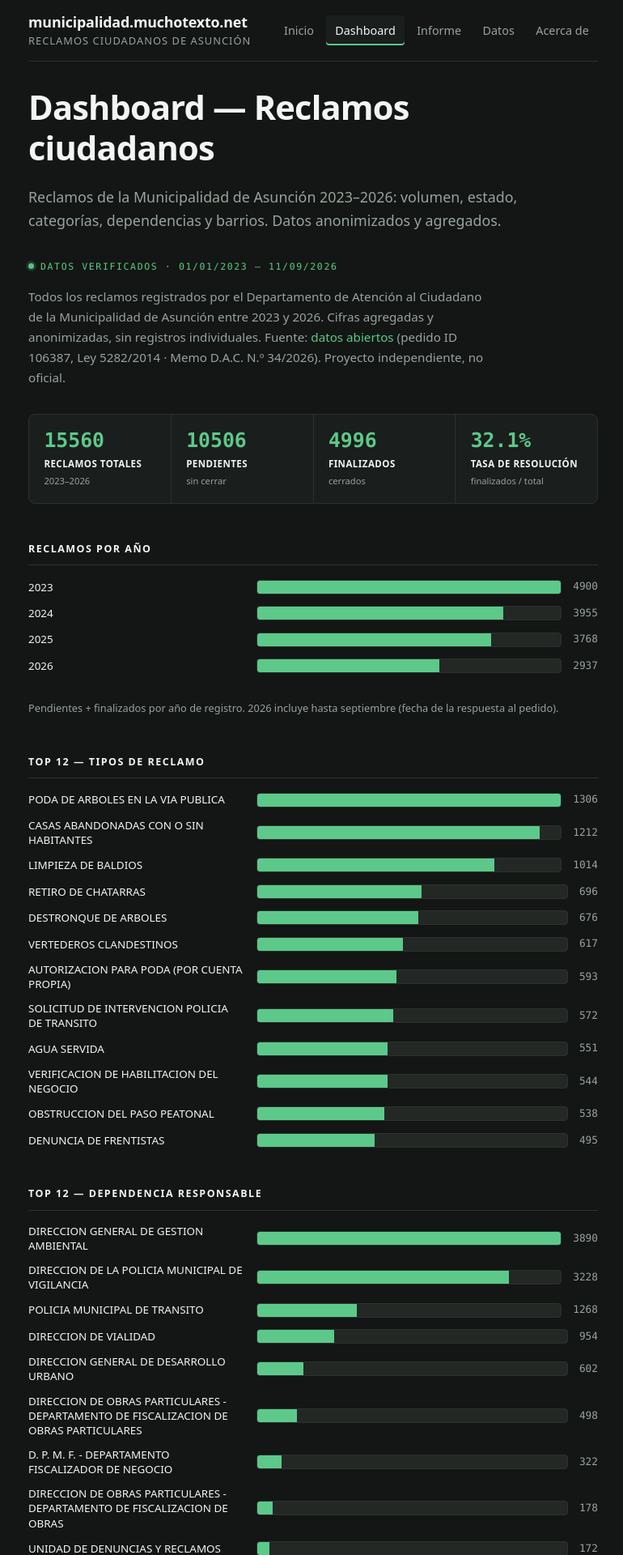
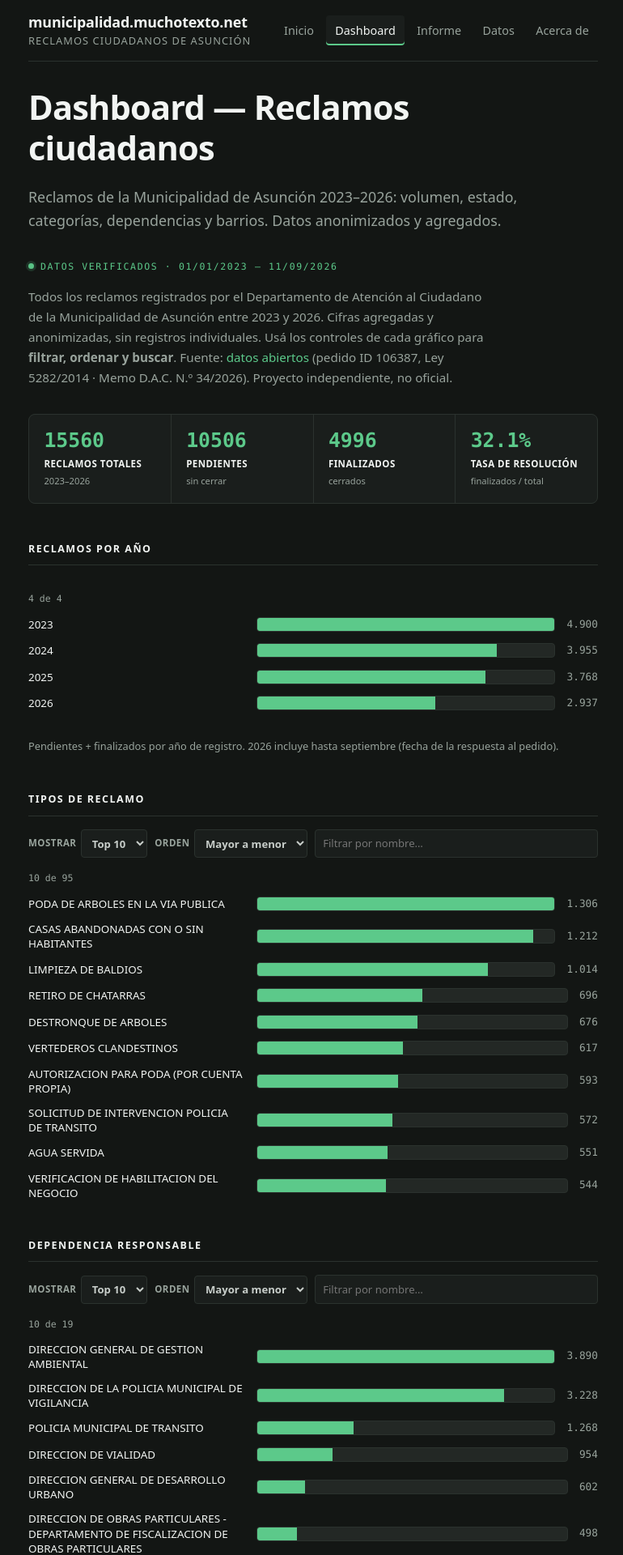
Before and after one commit to miravosqueinteresante/municipalidad, a Jekyll site: the page built from dashboard.markdown, in a window 1280 px wide. Shown: the top 1920 px of the page at 81% size, without its empty margins (253-1023 px from the left). Built offline with Jekyll 4.4.1, drawn with Linux system fonts in a browser that asks for light colours; some of the changed text lies outside the part shown.

Commit message:
feat(dashboard): interactivo real (filtros, busqueda, orden, top-N, tooltips) con JS vanilla

```diff
--- a/_sass/monophase/_components.scss
+++ b/_sass/monophase/_components.scss
@@ -316,6 +316,94 @@
   .dash-bar-value { grid-area: value; }
 }
 
+/* ── Dashboard interactivo: controles + tooltip ───────────────────── */
+
+.dash-controls {
+  display: flex;
+  flex-wrap: wrap;
+  align-items: center;
+  gap: 0.6rem;
+  margin-bottom: 1rem;
+}
+
+.dash-controls label {
+  display: inline-flex;
+  align-items: center;
+  gap: 0.35rem;
+  font-size: 0.72rem;
+  font-weight: 600;
+  text-transform: uppercase;
+  letter-spacing: 0.04em;
+  color: var(--text-color-light);
+}
+
+.dash-controls select,
+.dash-controls input {
+  font: inherit;
+  font-size: 0.82rem;
+  color: var(--body-color);
+  background: var(--surface-color);
+  border: 1px solid var(--border-color);
+  border-radius: var(--border-radius-sm);
+  padding: 0.4rem 0.55rem;
+}
+
+.dash-controls input {
+  min-width: 14rem;
+  flex: 1;
+  max-width: 22rem;
+}
+
+.dash-controls select:focus,
+.dash-controls input:focus {
+  outline: 2px solid var(--link-color);
+  outline-offset: 1px;
+}
+
+.dash-count {
+  font-family: var(--code-font-family);
+  font-size: 0.72rem;
+  color: var(--text-color-light);
+  margin-bottom: 0.75rem;
+}
+
+.dash-bar {
+  position: relative;
+}
+
+.dash-bar::after {
+  content: attr(data-tip);
+  position: absolute;
+  left: 0;
+  top: -2.1rem;
+  z-index: 5;
+  padding: 0.35rem 0.6rem;
+  background: var(--surface-raised);
+  border: 1px solid var(--border-color-strong);
+  border-radius: var(--border-radius-sm);
+  font-family: var(--code-font-family);
+  font-size: 0.72rem;
+  color: var(--heading-color);
+  white-space: nowrap;
+  pointer-events: none;
+  opacity: 0;
+  transform: translateY(3px);
+  transition: opacity 0.15s ease, transform 0.15s ease;
+  box-shadow: var(--shadow-md);
+}
+
+.dash-bar:hover::after {
+  opacity: 1;
+  transform: translateY(0);
+}
+
+.dash-empty {
+  padding: 1rem;
+  font-size: 0.85rem;
+  color: var(--text-color-light);
+  font-style: italic;
+}
+
 .table-wrap {
   overflow-x: auto;
   -webkit-overflow-scrolling: touch;
--- a/dashboard.markdown
+++ b/dashboard.markdown
@@ -6,12 +6,11 @@
 last_modified_at: 2026-10-02
 ---
 
-<div class="dash-page">
 <div class="dash">
 
 <p class="dash-eyebrow"><span class="dash-dot"></span>Datos verificados · {{ site.data.reclamos._meta.periodo }}</p>
 
-<p class="dash-intro">Todos los reclamos registrados por el Departamento de Atención al Ciudadano de la Municipalidad de Asunción entre 2023 y 2026. Cifras agregadas y anonimizadas, sin registros individuales. Fuente: <a href="https://datospublicos.muchotexto.net/datos/reclamos.json" rel="noopener noreferrer" target="_blank">datos abiertos</a> (pedido ID 106387, Ley 5282/2014 · Memo D.A.C. N.º 34/2026). Proyecto independiente, no oficial.</p>
+<p class="dash-intro">Todos los reclamos registrados por el Departamento de Atención al Ciudadano de la Municipalidad de Asunción entre 2023 y 2026. Cifras agregadas y anonimizadas, sin registros individuales. Usá los controles de cada gráfico para <strong>filtrar, ordenar y buscar</strong>. Fuente: <a href="https://datospublicos.muchotexto.net/datos/reclamos.json" rel="noopener noreferrer" target="_blank">datos abiertos</a> (pedido ID 106387, Ley 5282/2014 · Memo D.A.C. N.º 34/2026). Proyecto independiente, no oficial.</p>
 
 {% assign k = site.data.reclamos.kpis %}
 <div class="dash-kpis">
@@ -23,52 +22,24 @@
 
 <section class="dash-section">
   <h2 class="dash-section-title">Reclamos por año</h2>
-  {% assign max_anio = site.data.reclamos.por_anio.first.total %}
-  {% for a in site.data.reclamos.por_anio %}
-  <div class="dash-bar">
-    <span class="dash-bar-label">{{ a.anio }}</span>
-    <div class="dash-bar-track"><div class="dash-bar-fill" style="width: {{ a.total | times: 100.0 | divided_by: max_anio | round: 0 }}%"></div></div>
-    <span class="dash-bar-value">{{ a.total }}</span>
-  </div>
-  {% endfor %}
+  <div id="bars-anio"></div>
   <p class="dash-disclaimer">Pendientes + finalizados por año de registro. 2026 incluye hasta septiembre (fecha de la respuesta al pedido).</p>
 </section>
 
 <section class="dash-section">
-  <h2 class="dash-section-title">Top 12 — tipos de reclamo</h2>
-  {% assign max_cat = site.data.reclamos.por_categoria.first.total %}
-  {% for c in site.data.reclamos.por_categoria limit: 12 %}
-  <div class="dash-bar">
-    <span class="dash-bar-label" title="{{ c.nombre }}">{{ c.nombre }}</span>
-    <div class="dash-bar-track"><div class="dash-bar-fill" style="width: {{ c.total | times: 100.0 | divided_by: max_cat | round: 0 }}%"></div></div>
-    <span class="dash-bar-value">{{ c.total }}</span>
-  </div>
-  {% endfor %}
+  <h2 class="dash-section-title">Tipos de reclamo</h2>
+  <div id="bars-categoria"></div>
 </section>
 
 <section class="dash-section">
-  <h2 class="dash-section-title">Top 12 — dependencia responsable</h2>
-  {% assign max_dep = site.data.reclamos.por_dependencia.first.total %}
-  {% for d in site.data.reclamos.por_dependencia limit: 12 %}
-  <div class="dash-bar">
-    <span class="dash-bar-label" title="{{ d.nombre }}">{{ d.nombre }}</span>
-    <div class="dash-bar-track"><div class="dash-bar-fill" style="width: {{ d.total | times: 100.0 | divided_by: max_dep | round: 0 }}%"></div></div>
-    <span class="dash-bar-value">{{ d.total }}</span>
-  </div>
-  {% endfor %}
+  <h2 class="dash-section-title">Dependencia responsable</h2>
+  <div id="bars-dependencia"></div>
 </section>
 
 <section class="dash-section">
-  <h2 class="dash-section-title">Top 12 — barrios</h2>
-  {% assign max_bar = site.data.reclamos.por_barrio.first.total %}
-  {% for b in site.data.reclamos.por_barrio limit: 12 %}
-  <div class="dash-bar">
-    <span class="dash-bar-label" title="{{ b.nombre }}">{{ b.nombre }}</span>
-    <div class="dash-bar-track"><div class="dash-bar-fill" style="width: {{ b.total | times: 100.0 | divided_by: max_bar | round: 0 }}%"></div></div>
-    <span class="dash-bar-value">{{ b.total }}</span>
-  </div>
-  {% endfor %}
-  <p class="dash-disclaimer">Cobertura parcial: 2023 no registra barrio; 2024 mezcla barrio con dirección. El ranking se apoya sobre todo en 2025–2026.</p>
+  <h2 class="dash-section-title">Barrios</h2>
+  <p class="dash-disclaimer">Cobertura parcial: 2023 no registra barrio; 2024 mezcla barrio con dirección. Conteos menores a 5 se omiten.</p>
+  <div id="bars-barrio"></div>
 </section>
 
 <section class="dash-section">
@@ -92,4 +63,111 @@
 <p class="dash-disclaimer">Datos agregados a {{ site.data.reclamos._meta.sincronizado }}. Sin datos personales. Descargá el dataset en <a href="https://datospublicos.muchotexto.net/datos/reclamos.json" rel="noopener noreferrer" target="_blank">datospublicos.muchotexto.net/datos/reclamos.json</a>.</p>
 
 </div>
-</div>
+
+<script>
+(function () {
+  var DATA = {{ site.data.reclamos | jsonify }};
+  var fmt = new Intl.NumberFormat('es-PY');
+  function esc(s) {
+    return String(s).replace(/[&<>"']/g, function (c) {
+      return {'&':'&amp;','<':'&lt;','>':'&gt;','"':'&quot;',"'":'&#39;'}[c];
+    });
+  }
+
+  function renderBars(list, opts) {
+    var host = document.getElementById(opts.id);
+    var state = { top: 10, sort: 'desc', q: '' };
+    var total = list.reduce(function (s, i) { return s + i.total; }, 0);
+
+    var controlsEl = document.createElement('div');
+    controlsEl.className = 'dash-controls';
+    var countEl = document.createElement('div');
+    countEl.className = 'dash-count';
+    var barsEl = document.createElement('div');
+    barsEl.className = 'dash-bars';
+
+    function option(sel, val, text) {
+      var o = document.createElement('option');
+      o.value = val; o.textContent = text;
+      sel.appendChild(o);
+    }
+
+    if (!opts.noControls) {
+      var topSel = document.createElement('select');
+      option(topSel, '5', 'Top 5');
+      option(topSel, '10', 'Top 10');
+      option(topSel, '25', 'Top 25');
+      option(topSel, 'all', 'Todos');
+      topSel.value = '10';
+      topSel.addEventListener('change', function () { state.top = topSel.value; draw(); });
+      var topLabel = document.createElement('label');
+      topLabel.appendChild(document.createTextNode('Mostrar'));
+      topLabel.appendChild(topSel);
+
+      var sortSel = document.createElement('select');
+      option(sortSel, 'desc', 'Mayor a menor');
+      option(sortSel, 'asc', 'Menor a mayor');
+      option(sortSel, 'name', 'A → Z');
+      sortSel.addEventListener('change', function () { state.sort = sortSel.value; draw(); });
+      var sortLabel = document.createElement('label');
+      sortLabel.appendChild(document.createTextNode('Orden'));
+      sortLabel.appendChild(sortSel);
+
+      controlsEl.appendChild(topLabel);
+      controlsEl.appendChild(sortLabel);
+
+      if (opts.searchable) {
+        var q = document.createElement('input');
+        q.type = 'search';
+        q.placeholder = 'Filtrar por nombre…';
+        q.setAttribute('aria-label', 'Filtrar por nombre');
+        q.addEventListener('input', function () { state.q = q.value; draw(); });
+        controlsEl.appendChild(q);
+      }
+    }
+
+    host.innerHTML = '';
+    host.appendChild(controlsEl);
+    host.appendChild(countEl);
+    host.appendChild(barsEl);
+
+    function draw() {
+      var items = list.slice();
+      if (opts.searchable && state.q) {
+        var needle = state.q.toLowerCase();
+        items = items.filter(function (i) { return i.nombre.toLowerCase().indexOf(needle) !== -1; });
+      }
+      if (state.sort === 'asc') items.sort(function (a, b) { return a.total - b.total; });
+      else if (state.sort === 'name') items.sort(function (a, b) { return a.nombre.localeCompare(b.nombre, 'es'); });
+      else items.sort(function (a, b) { return b.total - a.total; });
+
+      var shown = items;
+      if (state.top !== 'all') shown = items.slice(0, parseInt(state.top, 10));
+      var max = Math.max.apply(null, shown.map(function (i) { return i.total; }).concat([1]));
+
+      countEl.textContent = shown.length + ' de ' + list.length + (opts.searchable && state.q ? ' (filtrado)' : '');
+
+      if (!shown.length) {
+        barsEl.innerHTML = '<p class="dash-empty">Sin resultados para el filtro.</p>';
+        return;
+      }
+      barsEl.innerHTML = shown.map(function (i) {
+        var pct = (i.total / total * 100).toFixed(1);
+        var w = (i.total / max * 100).toFixed(1);
+        return '<div class="dash-bar" data-tip="' + esc(fmt.format(i.total) + ' reclamos · ' + pct + '% del total') + '">' +
+          '<span class="dash-bar-label">' + esc(i.nombre) + '</span>' +
+          '<div class="dash-bar-track"><div class="dash-bar-fill" style="width:' + w + '%"></div></div>' +
+          '<span class="dash-bar-value">' + fmt.format(i.total) + '</span>' +
+          '</div>';
+      }).join('');
+    }
+
+    draw();
+  }
+
+  renderBars(DATA.por_categoria, { id: 'bars-categoria', searchable: true });
+  renderBars(DATA.por_dependencia, { id: 'bars-dependencia', searchable: true });
+  renderBars(DATA.por_barrio, { id: 'bars-barrio', searchable: true });
+  renderBars(DATA.por_anio.map(function (a) { return { nombre: String(a.anio), total: a.total }; }), { id: 'bars-anio', noControls: true });
+})();
+</script>
```
